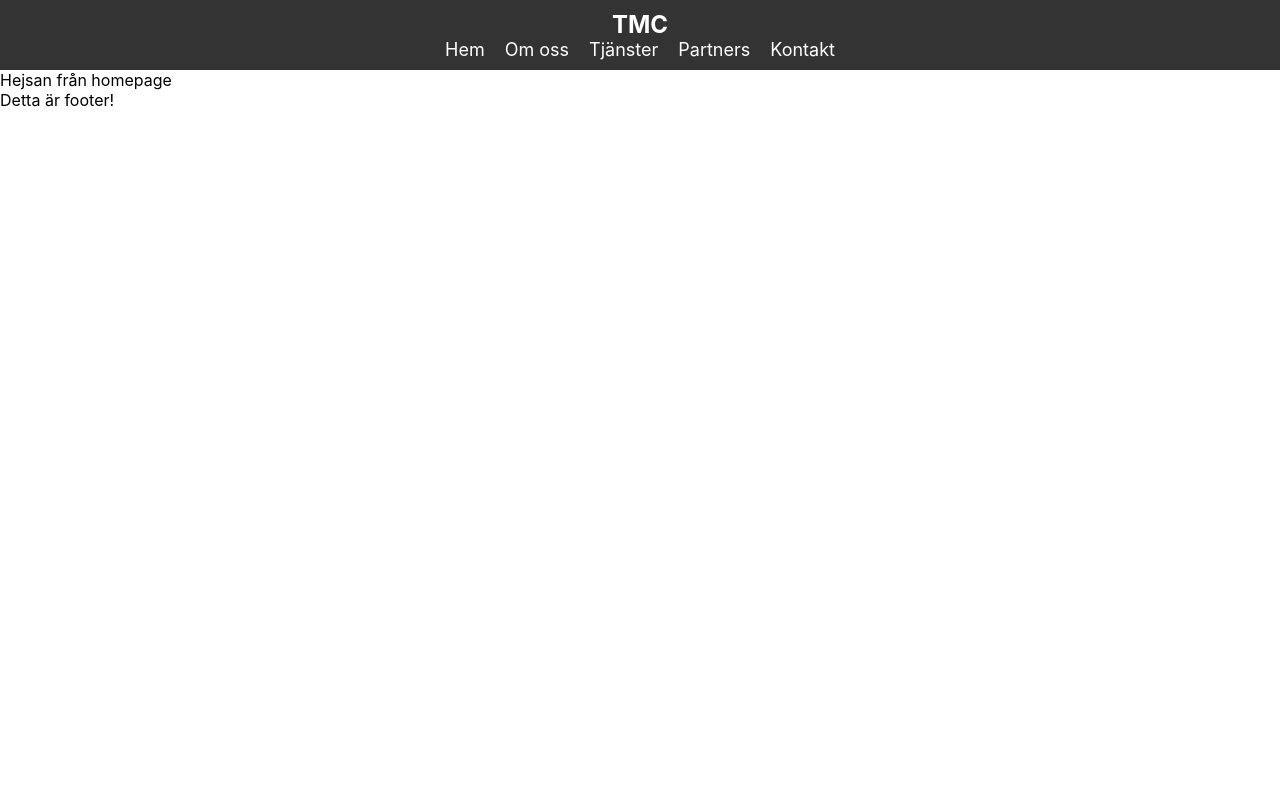
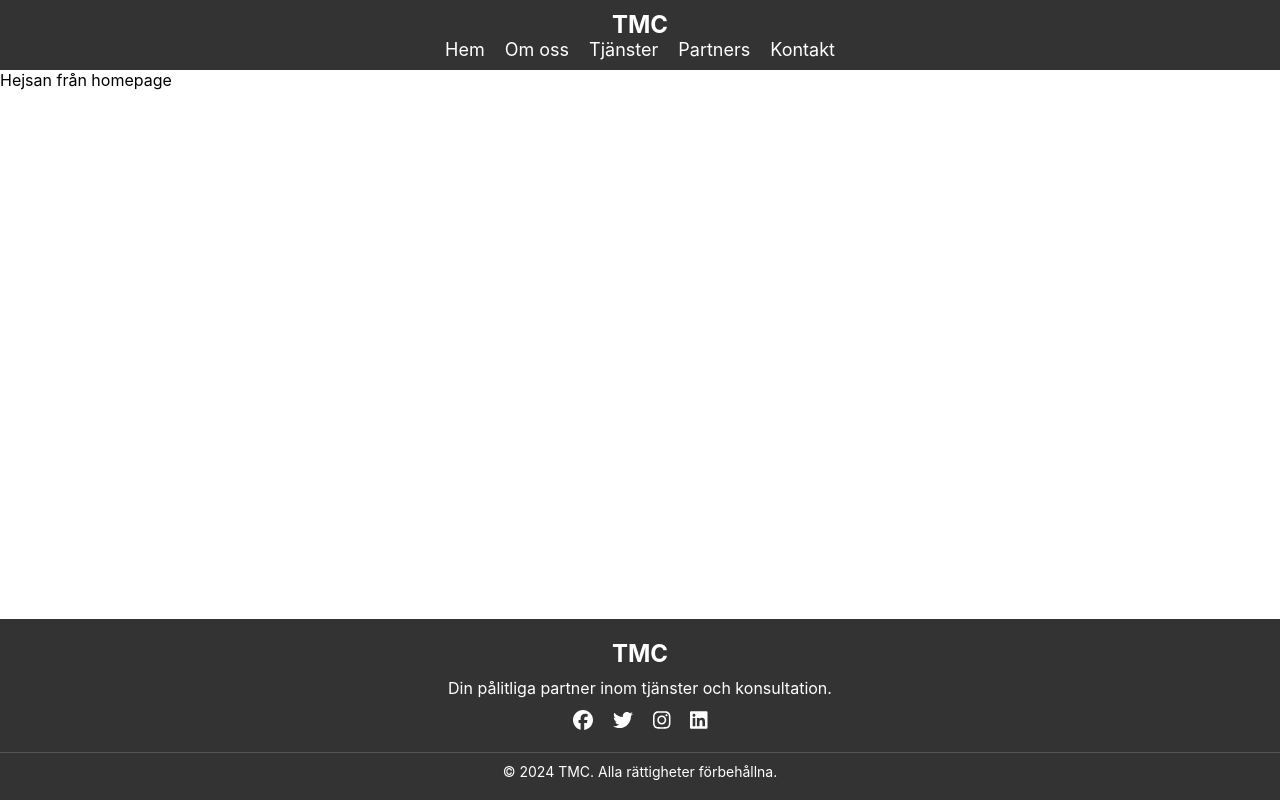
Before and after one commit to valle1336/project1_frontend, a React (Create React App) app in the folder project1-frontend/: page / in a window 1280 px wide. Built offline with nearby package versions, Linux system fonts and the light colour scheme.

Commit message:
Fixed more css footer fixed bottom and more

```diff
--- a/project1-frontend/package.json
+++ b/project1-frontend/package.json
@@ -3,6 +3,10 @@
   "version": "0.1.0",
   "private": true,
   "dependencies": {
+    "@fortawesome/fontawesome-svg-core": "^6.5.2",
+    "@fortawesome/free-brands-svg-icons": "^6.5.2",
+    "@fortawesome/free-solid-svg-icons": "^6.5.2",
+    "@fortawesome/react-fontawesome": "^0.2.1",
     "@testing-library/jest-dom": "^5.17.0",
     "@testing-library/react": "^13.4.0",
     "@testing-library/user-event": "^13.5.0",
--- a/project1-frontend/src/components/Footer.css
+++ b/project1-frontend/src/components/Footer.css
@@ -0,0 +1,52 @@
+footer {
+  background-color: #333; /* Matchar navbarens bakgrundsfärg */
+  color: #fff; /* Textfärg */
+  text-align: center; /* Centrera text */
+  padding: 20px 0; /* Fyllning (topp och botten) */
+  position: fixed; /* Gör footern fast */
+  bottom: 0; /* Positionerar footern längst ned */
+  width: 100%; /* Gör footern lika bred som fönstret */
+}
+
+.footer-content {
+  margin-bottom: 20px; /* Marginal under footerinnehåll */
+}
+
+.footer-content h3 {
+  margin: 0;
+  padding-bottom: 10px; /* Fyllning under rubriken */
+  font-size: 24px;
+}
+
+.footer-content p {
+  margin: 0;
+  padding-bottom: 10px; /* Fyllning under texten */
+  font-size: 16px;
+}
+
+.socials {
+  list-style-type: none; /* Ta bort punktlistan */
+  margin: 0; /* Ta bort marginal */
+  padding: 0; /* Ta bort fyllning */
+}
+
+.socials li {
+  display: inline; /* Visa listelementet som inline-block */
+  margin: 0 10px; /* Marginal mellan ikoner */
+}
+
+.socials li a {
+  color: #fff; /* Länkfärg */
+  text-decoration: none; /* Ta bort understrykning */
+  font-size: 20px; /* Ikonstorlek */
+}
+
+.footer-bottom {
+  border-top: 1px solid #555; /* Toppenlinje */
+  padding-top: 10px; /* Fyllning ovanför text */
+}
+
+.footer-bottom p {
+  margin: 0; /* Ta bort marginal */
+  font-size: 14px; /* Textstorlek */
+}
--- a/project1-frontend/src/components/Footer.jsx
+++ b/project1-frontend/src/components/Footer.jsx
@@ -1,10 +1,46 @@
 import React from "react";
+import { FontAwesomeIcon } from "@fortawesome/react-fontawesome";
+import {
+  faFacebook,
+  faTwitter,
+  faInstagram,
+  faLinkedin,
+} from "@fortawesome/free-brands-svg-icons";
+import "./Footer.css";
 
 function Footer() {
   return (
-    <>
-      <footer>Detta är footer!</footer>
-    </>
+    <footer>
+      <div className="footer-content">
+        <h3>TMC</h3>
+        <p>Din pålitliga partner inom tjänster och konsultation.</p>
+        <ul className="socials">
+          <li>
+            <a href="#">
+              <FontAwesomeIcon icon={faFacebook} />
+            </a>
+          </li>
+          <li>
+            <a href="#">
+              <FontAwesomeIcon icon={faTwitter} />
+            </a>
+          </li>
+          <li>
+            <a href="#">
+              <FontAwesomeIcon icon={faInstagram} />
+            </a>
+          </li>
+          <li>
+            <a href="#">
+              <FontAwesomeIcon icon={faLinkedin} />
+            </a>
+          </li>
+        </ul>
+      </div>
+      <div className="footer-bottom">
+        <p>&copy; 2024 TMC. Alla rättigheter förbehållna.</p>
+      </div>
+    </footer>
   );
 }
 
```
Also changed, not shown: 1 other file (tests, documents, lock files or other folders).
